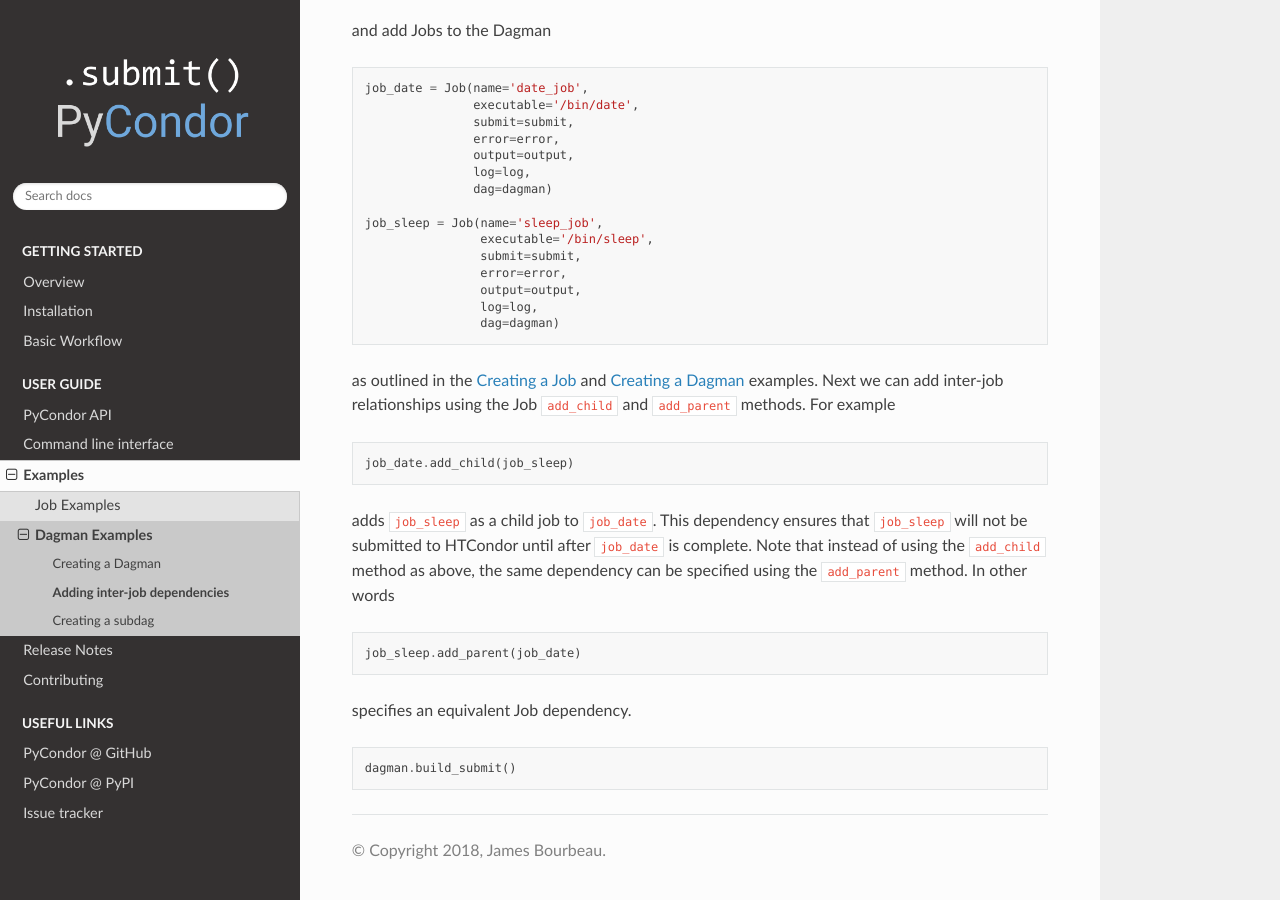
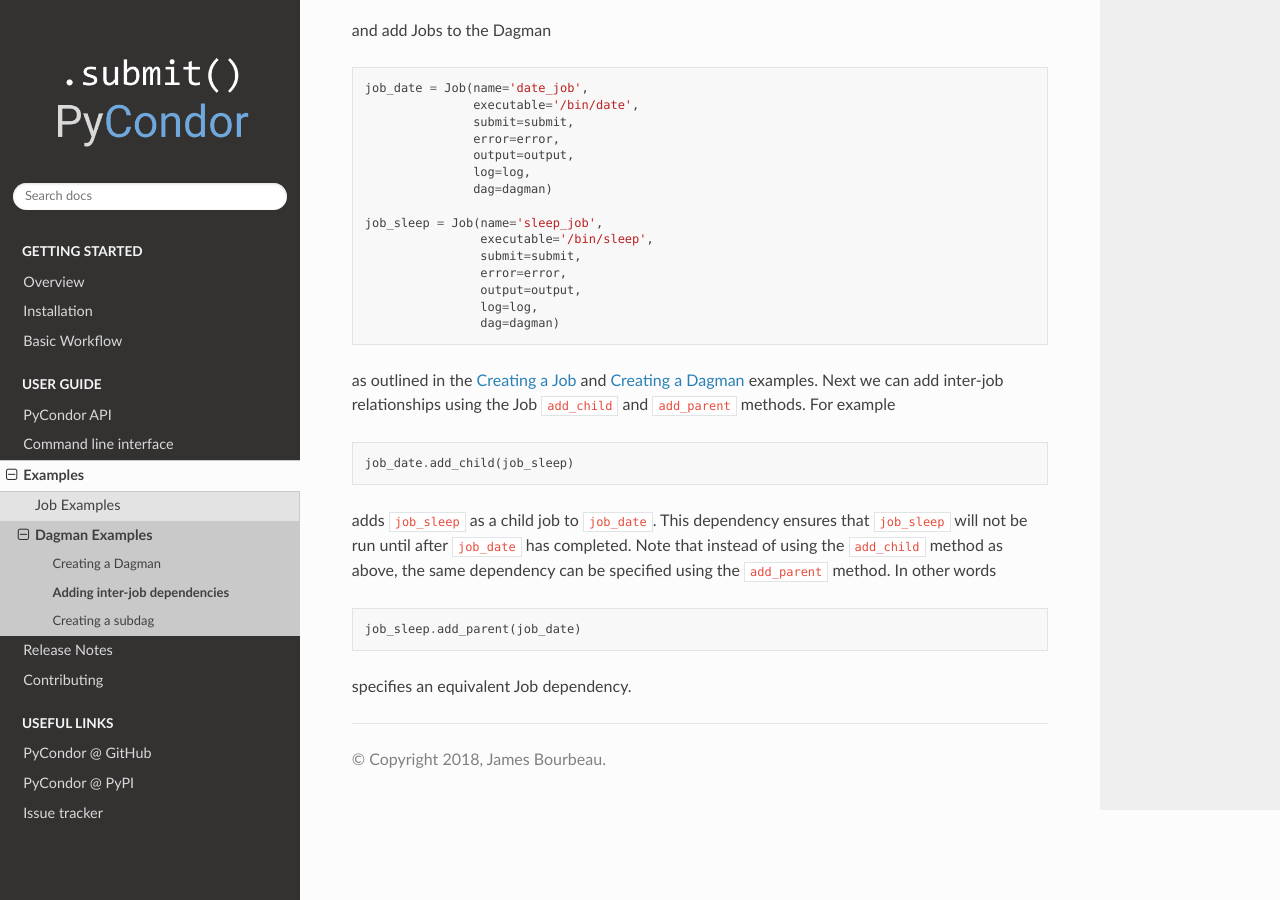
Before and after one commit to pycondor/pycondor, a Sphinx documentation site: the page built from docs/examples/job-dependencies.rst, in a window 1280 px wide and 900 px high, scrolled down 567 px. Built offline with Sphinx 7.4.7 and the Read the Docs theme 2.0.0, drawn with Linux system fonts in a browser that asks for light colours; the version number is read from the project's files by our own code.

Commit message:
More minor updates

```diff
--- a/docs/examples/dagman.rst
+++ b/docs/examples/dagman.rst
@@ -16,7 +16,7 @@
     log = ...
     submit = ...
 
-We can create a Dagman by creating an instance of the ``Dagman`` class with a
+We can construct a Dagman by creating an instance of the ``Dagman`` class with a
 name and directory in which to write the corresponding Dagman submit file to.
 
 .. code-block:: python
--- a/docs/examples/job-arguments.rst
+++ b/docs/examples/job-arguments.rst
@@ -43,7 +43,3 @@
 
 Note that in this example when this single PyCondor Job is submitted, there
 will actually be 3 jobs submitted to HTCondor, one for each of the arguments.
-
-.. code-block:: python
-
-    job.build_submit()
--- a/docs/examples/job-dependencies.rst
+++ b/docs/examples/job-dependencies.rst
@@ -61,9 +61,9 @@
     job_date.add_child(job_sleep)
 
 adds ``job_sleep`` as a child job to ``job_date``. This dependency ensures that
-``job_sleep`` will not be submitted to HTCondor until after ``job_date`` is
-complete. Note that instead of using the ``add_child`` method as above, the same
-dependency can be specified using the ``add_parent`` method. In other words
+``job_sleep`` will not be run until after ``job_date`` has completed. Note
+that instead of using the ``add_child`` method as above, the same dependency
+can be specified using the ``add_parent`` method. In other words
 
 .. code-block:: python
 
@@ -71,7 +71,3 @@
 
 
 specifies an equivalent Job dependency.
-
-.. code-block:: python
-
-    dagman.build_submit()
```
